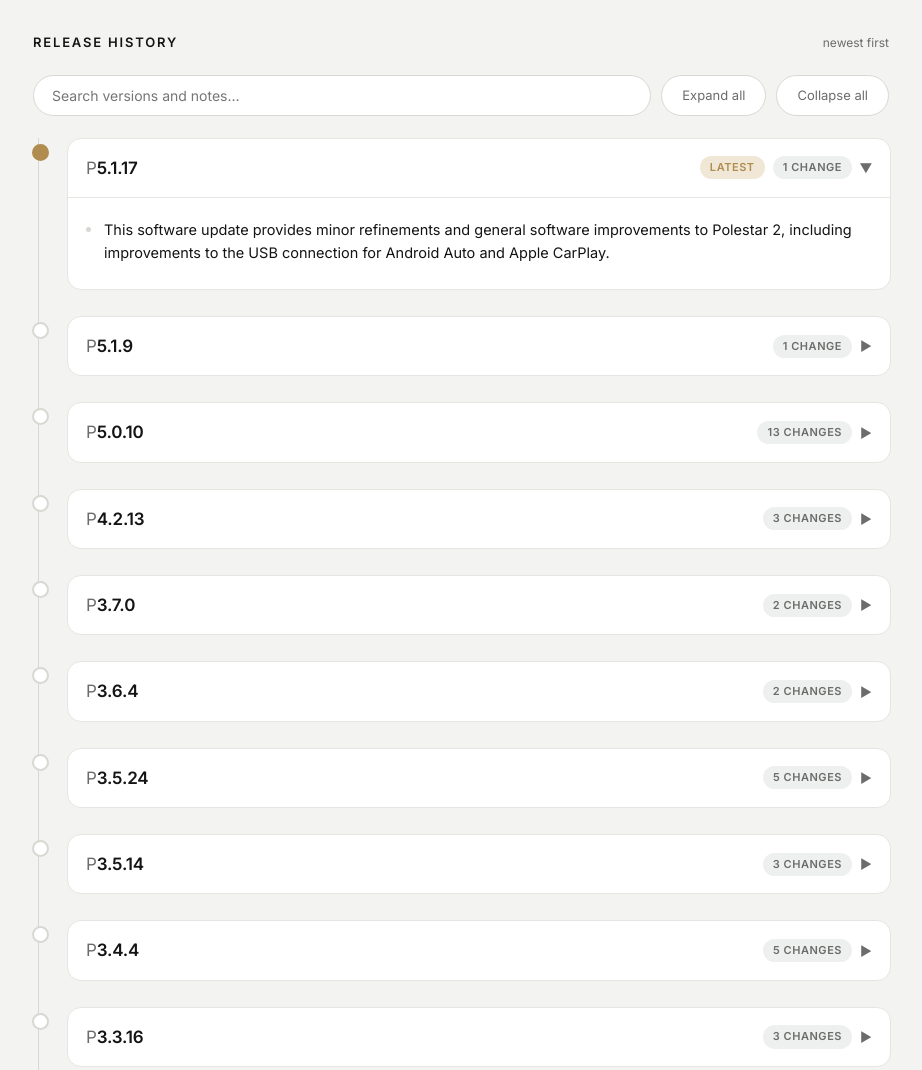
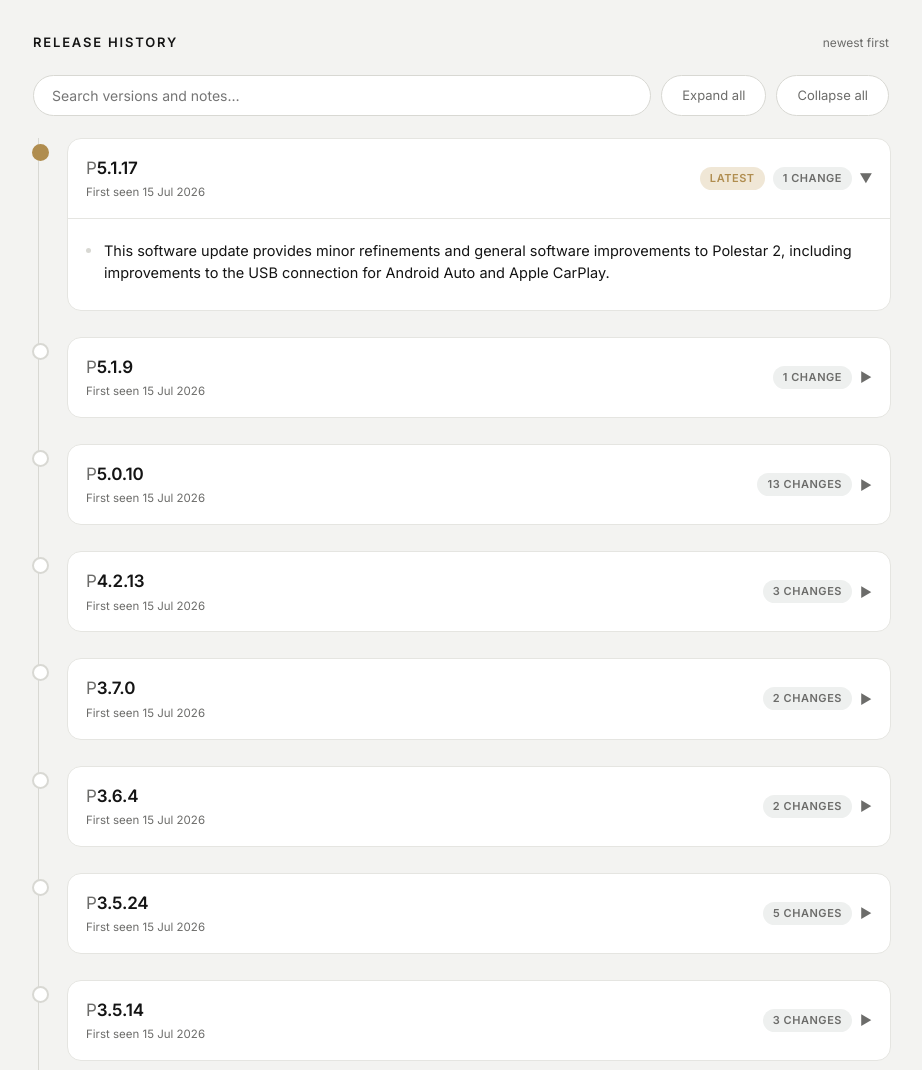
Before and after one commit to alexmicky19/polestar2-updates, a plain HTML site: page index.html in a window 1280 px wide. Shown: the part 760-1830 px from the top of the page, without its empty margins (179-1101 px from the left). Drawn offline with Linux system fonts and the light colour scheme.

Commit message:
Show 'First seen' date under each version

```diff
--- a/index.html
+++ b/index.html
@@ -85,6 +85,7 @@
   .card summary::-webkit-details-marker{display:none}
   .ver{font-size:17px;font-weight:600;letter-spacing:-.01em}
   .ver .p{color:var(--muted);font-weight:400}
+  .ver .seen{display:block;font-size:11.5px;font-weight:400;color:var(--muted);letter-spacing:0;margin-top:3px}
   .tags{display:flex;gap:8px;align-items:center}
   .pill{display:inline-block;padding:3px 10px;border-radius:100px;font-size:11px;font-weight:600;letter-spacing:.05em;text-transform:uppercase}
   .pill.latest{background:var(--gold-soft);color:var(--gold)}
@@ -201,6 +202,12 @@
 function escapeHtml(s){
   return s.replace(/[&<>"']/g,c=>({'&':'&amp;','<':'&lt;','>':'&gt;','"':'&quot;',"'":'&#39;'}[c]));
 }
+function fmtDate(iso){
+  const m = /^(\d{4})-(\d{2})-(\d{2})$/.exec(iso);
+  if(!m) return escapeHtml(iso);
+  const months=['Jan','Feb','Mar','Apr','May','Jun','Jul','Aug','Sep','Oct','Nov','Dec'];
+  return (+m[3])+' '+months[(+m[2])-1]+' '+m[1];
+}
 
 function render(list){
   tl.innerHTML='';
@@ -209,13 +216,16 @@
   list.forEach((v,i)=>{
     const isLatest = (v===versions[0]);
     const noteCount = v.notes.filter(n=>!n.startsWith('### ')).length;
+    const seen = v.first_seen ? fmtDate(v.first_seen) : '';
     const entry = document.createElement('div');
     entry.className = 'entry'+(isLatest?' latest':'');
     entry.id = v.version.replace(/\./g,'-');
     entry.innerHTML =
       '<details class="card"'+(isLatest?' open':'')+'>'+
         '<summary>'+
-          '<span class="ver"><span class="p">P</span>'+escapeHtml(v.version.replace(/^P/i,''))+'</span>'+
+          '<span class="ver"><span class="p">P</span>'+escapeHtml(v.version.replace(/^P/i,''))+
+            (seen?'<span class="seen">First seen '+seen+'</span>':'')+
+          '</span>'+
           '<span class="tags">'+
             (isLatest?'<span class="pill latest">Latest</span>':'')+
             '<span class="pill count">'+noteCount+' change'+(noteCount===1?'':'s')+'</span>'+
```
